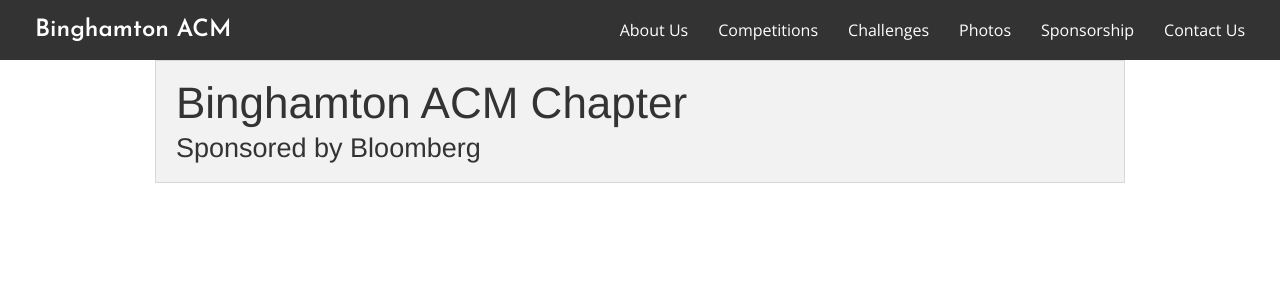
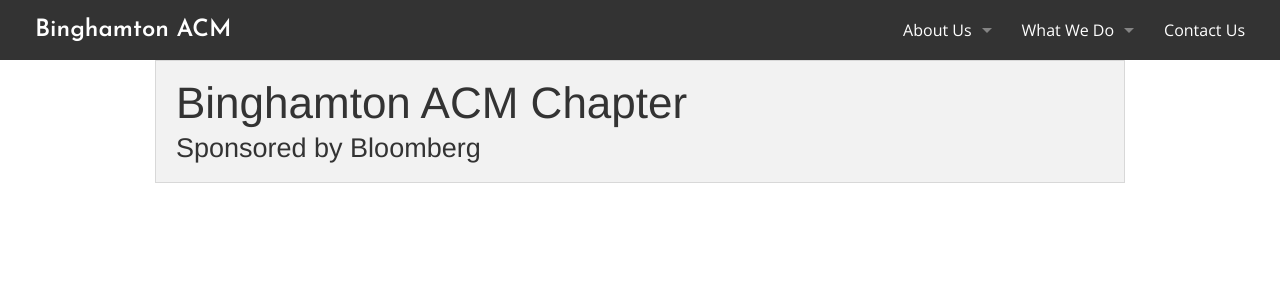
Before and after one commit to BinghamtonACM/old-web, a Jekyll site: the page built from index.html, in a window 1280 px wide. Shown: the top 300 px of the page. Built offline with Jekyll 4.4.1, drawn with Linux system fonts in a browser that asks for light colours.

Commit message:
Organize nav menu options into dropdowns; add new fonts

```diff
--- a/_includes/nav.html
+++ b/_includes/nav.html
@@ -10,11 +10,27 @@
   <section class="top-bar-section">
     <!-- Right Nav Section -->
     <ul class="right">
-      <li><a href="#">About Us</a></li>
-      <li><a href="#">Competitions</a></li>
-      <li><a href="#">Challenges</a></li>
-      <li><a href="#">Photos</a></li>
-      <li><a href="#">Sponsorship</a></li>
+
+      <!-- About Us -->
+      <li class="has-dropdown">
+        <a href="#">About Us</a>
+        <ul class="dropdown">
+          <li><a href="#">Sponsorship</a></li>
+          <li><a href="#">The E-Board</a></li>
+        </ul>
+      </li>
+
+      <!-- What We Do -->
+      <li class="has-dropdown">
+        <a href="#">What We Do</a>
+        <ul class="dropdown">
+          <li><a href="#">Challenges</a></li>
+          <li><a href="#">Competitions</a></li>
+          <li><a href="#">Past Events</a></li>
+        </ul>
+      </li>
+
+      <!-- Contact Us -->
       <li><a href="#">Contact Us</a></li>
     </ul>
   </section>
--- a/css/style.css
+++ b/css/style.css
@@ -25,7 +25,7 @@ html, body
 
 nav#main-nav {
 	height: 60px;
-	padding: 0 20px;
+    padding: 0 20px;
 }
 
 nav#main-nav ul.title-area li.name h1,
@@ -47,3 +47,17 @@ nav#main-nav ul.right li a {
 nav#main-nav ul.right li a:hover {
     background-color: #0090C1;
 }
+
+nav#main-nav ul.dropdown li a{
+    font-size: 14px;
+    padding: 0 20px 0 15px;
+    text-align: center;
+}
+
+.top-bar-section .has-dropdown > a:after {
+    margin-top: 5px;
+}
+
+.top-bar-section .has-dropdown:hover > a:after {
+    border-color: rgba(255,255,255,1) transparent transparent transparent
+}
```
